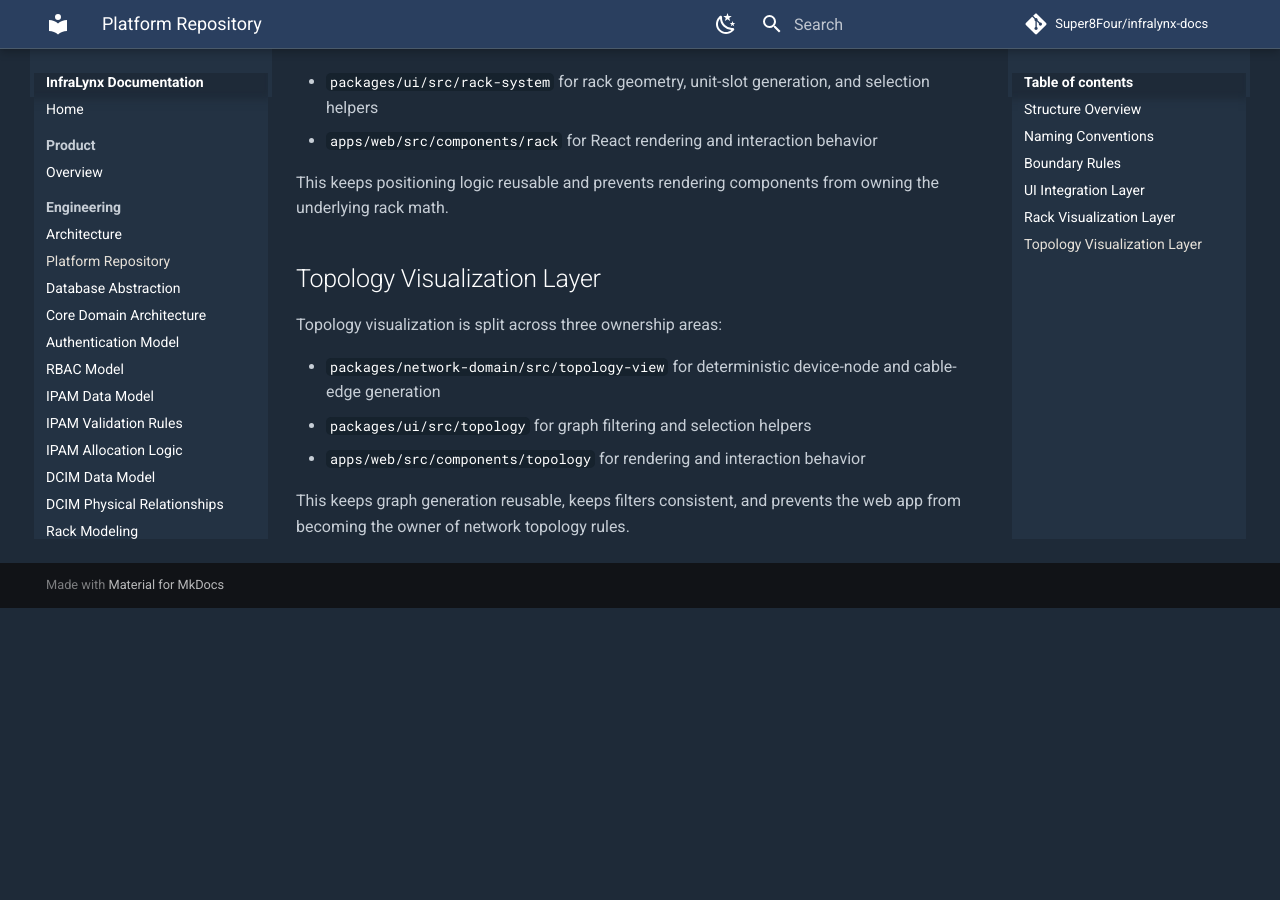
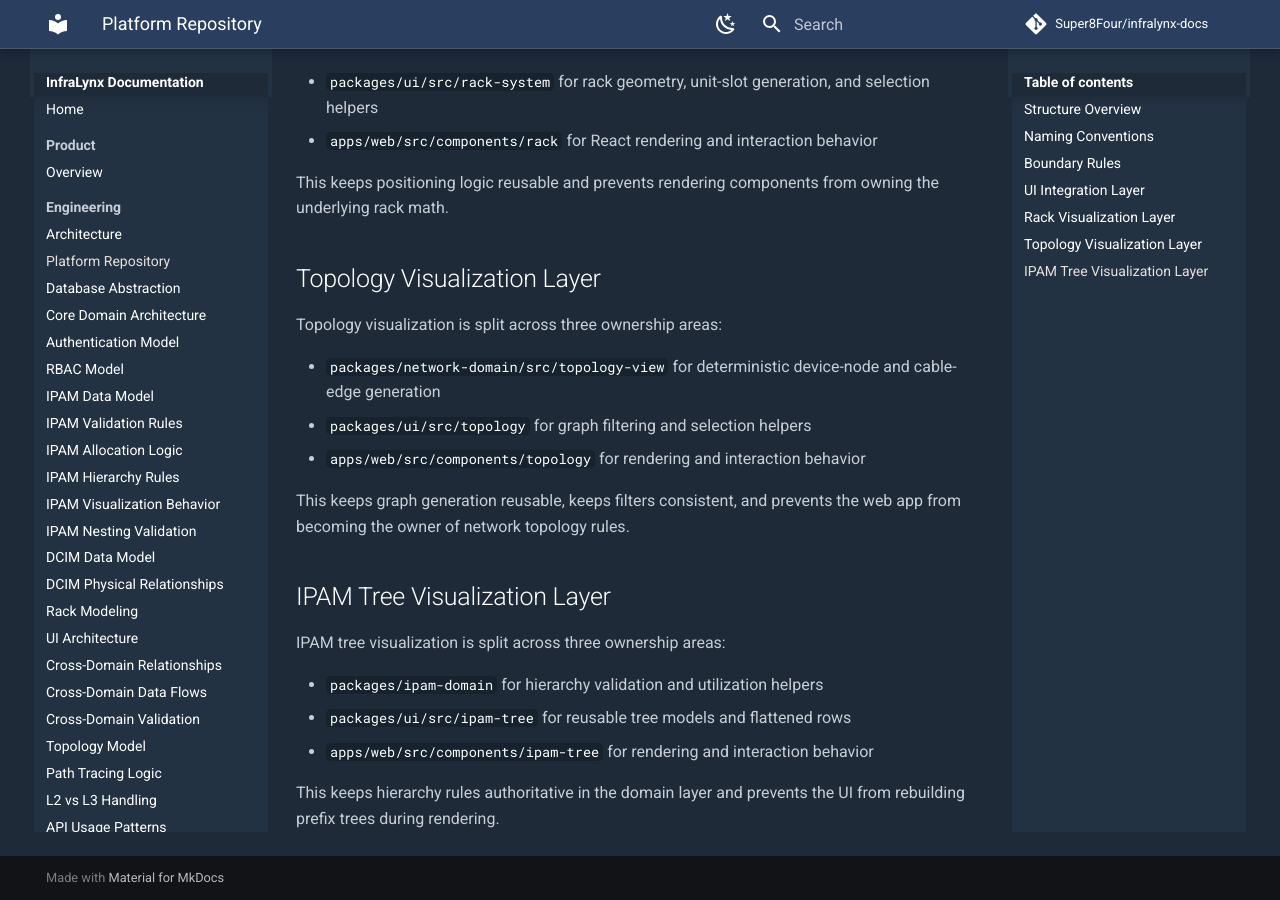
Before and after one commit to Super8Four/infralynx-docs, an MkDocs documentation site: the page built from docs/engineering/platform-repository.md, in a window 1280 px wide and 900 px high, scrolled down 1728 px. Built offline with MkDocs 1.6.1 and Material for MkDocs 9.7.7, drawn with Linux system fonts in a browser that asks for light colours; comment, search, counter and statistics services are not loaded; before the commit the page ends 2336 px from its top, so only the background shows below that.

Commit message:
Document IPAM tree visualization (#11)

```diff
--- a/docs/engineering/platform-repository.md
+++ b/docs/engineering/platform-repository.md
@@ -64,3 +64,13 @@ Topology visualization is split across three ownership areas:
 - `apps/web/src/components/topology` for rendering and interaction behavior
 
 This keeps graph generation reusable, keeps filters consistent, and prevents the web app from becoming the owner of network topology rules.
+
+## IPAM Tree Visualization Layer
+
+IPAM tree visualization is split across three ownership areas:
+
+- `packages/ipam-domain` for hierarchy validation and utilization helpers
+- `packages/ui/src/ipam-tree` for reusable tree models and flattened rows
+- `apps/web/src/components/ipam-tree` for rendering and interaction behavior
+
+This keeps hierarchy rules authoritative in the domain layer and prevents the UI from rebuilding prefix trees during rendering.
--- a/mkdocs.yml
+++ b/mkdocs.yml
@@ -50,6 +50,9 @@ nav:
       - IPAM Data Model: engineering/ipam-data-model.md
       - IPAM Validation Rules: engineering/ipam-validation.md
       - IPAM Allocation Logic: engineering/ipam-allocation.md
+      - IPAM Hierarchy Rules: engineering/ipam-hierarchy-rules.md
+      - IPAM Visualization Behavior: engineering/ipam-visualization-behavior.md
+      - IPAM Nesting Validation: engineering/ipam-nesting-validation.md
       - DCIM Data Model: engineering/dcim-data-model.md
       - DCIM Physical Relationships: engineering/dcim-physical-relationships.md
       - Rack Modeling: engineering/rack-modeling.md
@@ -93,6 +96,7 @@ nav:
       - ADR-0014 UI Data Integration Layer: adr/ADR-0014-ui-data-integration-layer.md
       - ADR-0015 Rack Elevation Visualization: adr/ADR-0015-rack-elevation-visualization.md
       - ADR-0016 Topology Visualization Graph View: adr/ADR-0016-topology-visualization-graph-view.md
+      - ADR-0017 IPAM Tree Visualization: adr/ADR-0017-ipam-tree-visualization.md
   - Design:
       - Branding: design/branding.md
       - UX Principles: design/ux-principles.md
```
Also changed, not shown: docs/adr/ADR-0017-ipam-tree-visualization.md (added, +50 -0 lines), docs/engineering/architecture.md (+6 -0 lines), docs/engineering/ipam-hierarchy-rules.md (added, +21 -0 lines), docs/engineering/ipam-nesting-validation.md (added, +22 -0 lines), docs/engineering/ipam-visualization-behavior.md (added, +25 -0 lines).
